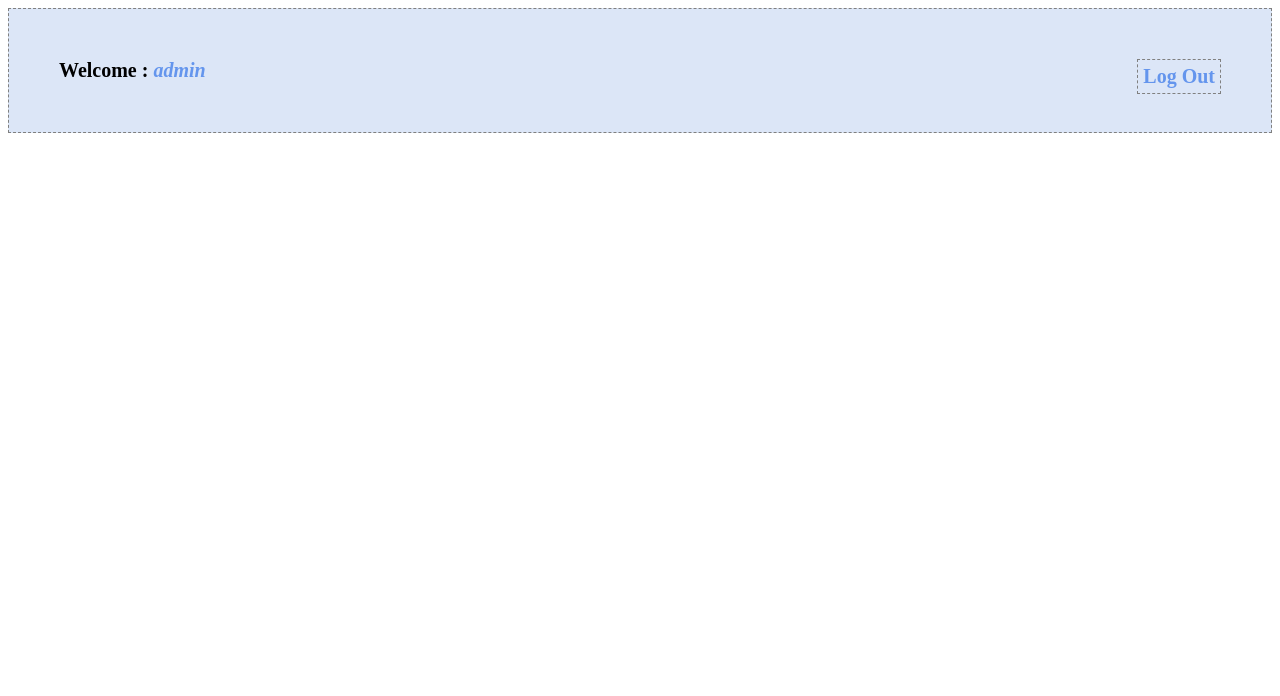
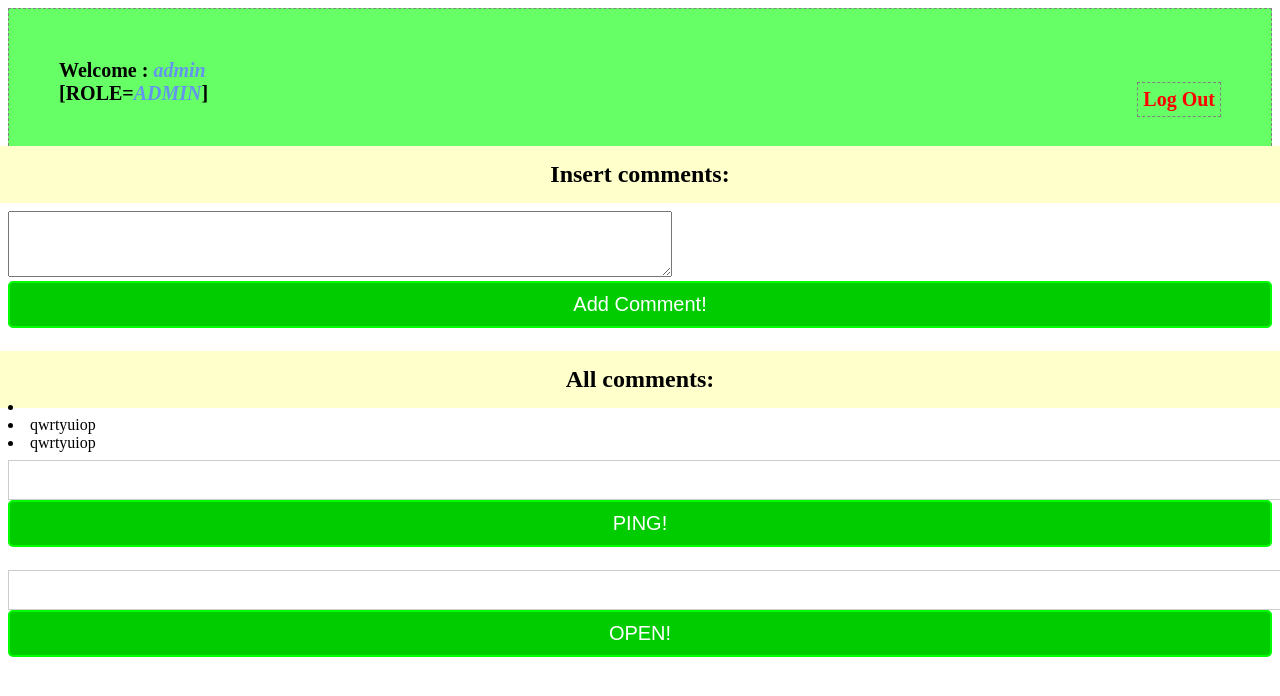
Before and after one commit to FranciscMoldovan/psncs_site, a PHP site: page /profile.php in a window 1280 px wide. Shown: the top 696 px of the page. Run offline with PHP 8.4, Linux system fonts and the light colour scheme; a user stored in the database is signed in; data comes from the database, SQL or seed files in the repository; both versions use the stored data as it was after the commit.

Commit message:
Finished.

```diff
--- /dev/null
+++ b/cfg.php
@@ -0,0 +1,4 @@
+<?php
+	// Connect to the SQL server
+	$connection = mysqli_connect("localhost", "root", "root", "psncs_login") or die;
+?>
--- a/profile.php
+++ b/profile.php
@@ -1,5 +1,6 @@
 <?php
 include('session.php');
+include('profile_users.php');
 ?>
 <!DOCTYPE html>
 <html>
@@ -9,8 +10,45 @@ include('session.php');
 	</head>
 	<body>
 		<div id="profile">
-<b id="welcome">Welcome : <i><?php echo $login_session; ?></i></b>
+		<b id="welcome">Welcome : <i><?php echo $login_session; ?></i>
+			<br/>[ROLE=<i><?php if ($user_role=='admin') echo 'ADMIN';
+								else if ($user_role=='user') echo 'USER'?></i>]
+		</b>
 		<b id="logout"><a href="logout.php">Log Out</a></b>
+		</div>
+		<div>
+		<h2>Insert comments:</h2>
+			</br>
+			<form action="<?php echo htmlspecialchars($_SERVER['PHP_SELF']); ?>" method="post">
+				<textarea rows="4" cols="80" name="comment">
+				</textarea>
+				<input type = "submit" value = "Add Comment!"/>
+			</form>
+		</div>
+		<div>
+			</br>
+			<h2>All comments:</h2>
+			<?php foreach ($comments_array as $a_comment):?>
+				<li><?php echo $a_comment; ?></li>
+			<?php endforeach; ?>
+		</div>
+		<div>
+			<form action="<?php echo htmlspecialchars($_SERVER['PHP_SELF']); ?>" method="post">
+				<input type="text" name="ping">
+				</input>
+				<input type = "submit" value = "PING!"/>
+			</form>
+		<div>
+		<div>
+			<?php echo $out_ping; ?>
+		</div>
+			<form action="<?php echo htmlspecialchars($_SERVER['PHP_SELF']); ?>" method="post">
+				<input type="text" name="open">
+				</input>
+				<input type = "submit" value = "OPEN!"/>
+			</form>
+			<div>
+				<?php echo $out_open_file; ?>
 		</div>
 	</body>
 </html>
--- /dev/null
+++ b/profile_users.php
@@ -0,0 +1,84 @@
+<?php
+include ("cfg.php");
+$comments_array[]="";
+$res = mysqli_query($connection, "SELECT ID_COMMENT, COMMENT FROM comments");
+$regex_ping = "/([-\w=+$\|\_.!~\|'()\[\]]+[\w#](\(\))?$)(?=$|[\s',\|\(\).:?\-\[\]>\)])/i";
+$err_message_ping="";
+$err_message_comment ="";
+$err_message_openfile = "";
+$PING_CMD = "ping";
+$out_ping = "";
+$out_open_file = "";
+while ($row = mysqli_fetch_array($res, MYSQL_NUM))
+{
+	$comments_array[] = $row[1];
+}
+
+if($_SERVER["REQUEST_METHOD"]=="POST")
+{
+	if(isset($_POST['comment']))
+	{
+		// Get the contents of the comment
+		$comment_contents = mysqli_real_escape_string($connection, $_POST['comment']);
+
+		$sql_query = "INSERT INTO comments(COMMENT, USER) VALUES ('$comment_contents', '$login_session')";
+		log_data($comment_contents);
+		log_data($login_session);
+		log_data($connection);
+		if (mysqli_query($connection, $sql_query))
+		{
+			$comments_array[] = $comment_contents;
+		}
+		else
+		{
+			$err_message_comment = "Error while trying to add comment";
+		}
+	}
+	if (isset($_POST['ping']))
+	{
+		// Split
+		$ping = explode(" ",$_POST['ping']);
+		// Check
+		if(isset($ping[0]) && isset($ping[1]))
+		{
+			log_data($ping[0]);
+			log_data($ping[1]);
+		}
+		if (isset($ping[0]) && isset($ping[1]) && $PING_CMD == $ping[0] && preg_match($regex_ping, $ping[1]))
+		{
+			$out_ping = shell_exec($_POST['ping']);
+			log_data($out_ping);
+		} else
+		{
+			$err_message_ping = "Can't execute this command";
+		}
+	}
+	if (isset($_POST['open']))
+	{
+			$a_file = $_POST['open'];
+			if (file_exists($_POST['open']))
+			{
+				$out_open_file = htmlentities(file_get_contents($a_file));
+				log_data($out_open_file);
+
+				if ($out_open_file == NULL)
+				{
+					$err_message_openfile = "File provided not found!";
+				}
+			}
+			else
+			{
+				$err_message_openfile = "Can't open this file!";
+			}
+		}
+}
+
+
+
+function log_data($data) {
+
+		echo '<script>';
+		echo 'console.log('. json_encode($data) . ')';
+		echo '</script>';
+   }
+?>
--- a/session.php
+++ b/session.php
@@ -1,17 +1,20 @@
 <?php
-// Establishing Connection with Server by passing server_name, user_id and password as a parameter
+// Connect to the SQL server
 $connection = mysqli_connect("localhost", "root", "root");
-// Selecting Database
+// Select the database
 $db = mysqli_select_db($connection, "psncs_login");
-session_start();// Starting Session
-// Storing Session
+// Start the session
+session_start();
+// Store the session
 $user_check=$_SESSION['login_user'];
-// SQL Query To Fetch Complete Information Of User
-$ses_sql=mysqli_query($connection, "select username from login where username='$user_check'");
+// SQL Query to fetch complete user info
+$ses_sql=mysqli_query($connection, "select role, username from login where username='$user_check'");
 $row = mysqli_fetch_assoc($ses_sql);
 $login_session =$row['username'];
-if(!isset($login_session)){
-mysqli_close($connection); // Closing Connection
-header('Location: index.php'); // Redirecting To Home Page
+$user_role = $row['role'];
+if(!isset($login_session))
+{
+	mysqli_close($connection); // Closing Connection
+	header('Location: index.php'); // Redirecting To Home Page
 }
 ?>
--- a/style.css
+++ b/style.css
@@ -11,7 +11,7 @@ span {
 color:red
 }
 h2 {
-background-color:#FEFFED;
+background-color:#ffffcc;
 text-align:center;
 border-radius:10px 10px 0 0;
 margin:-10px -40px;
@@ -56,7 +56,7 @@ margin-bottom:15px
 padding:50px;
 border:1px dashed grey;
 font-size:20px;
-background-color:#DCE6F7
+background-color:#66ff66
 }
 #logout {
 float:right;
@@ -65,7 +65,7 @@ border:dashed 1px gray
 }
 a {
 text-decoration:none;
-color:#6495ed
+color:#ff0000
 }
 i {
 color:#6495ed
```
Also changed, not shown: index.php (+3 -4 lines), login.php (+25 -12 lines), psncs_login.sql (added, +96 -0 lines). Lines whose indentation alone changed are shown as unchanged.
